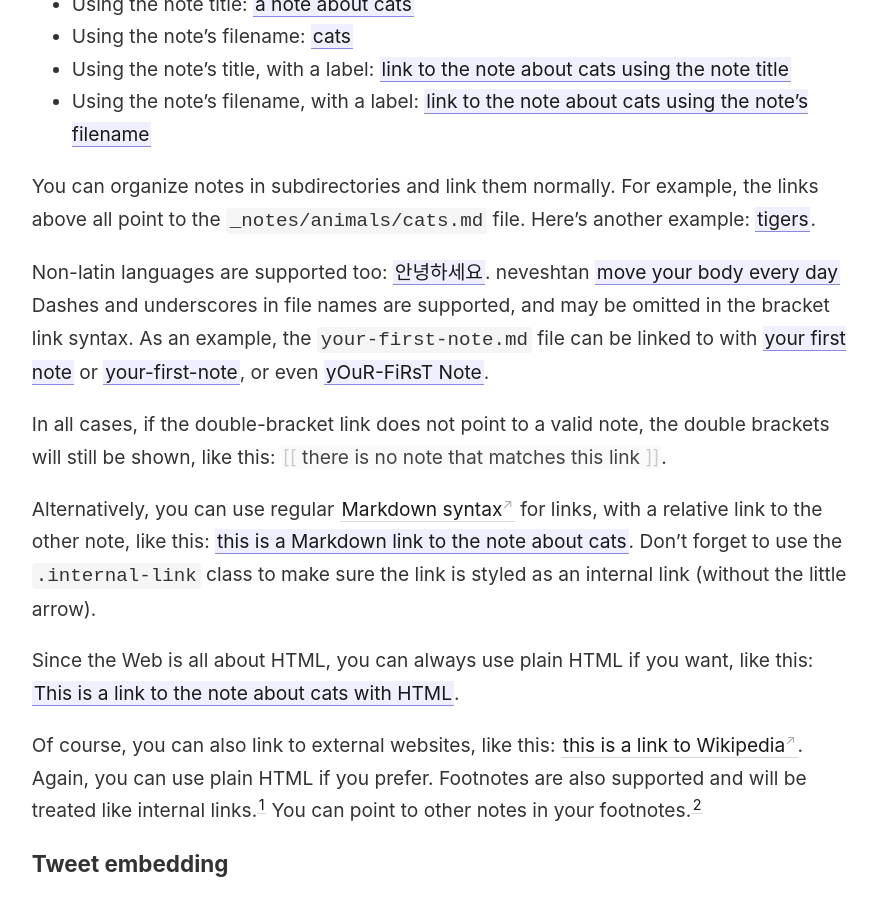
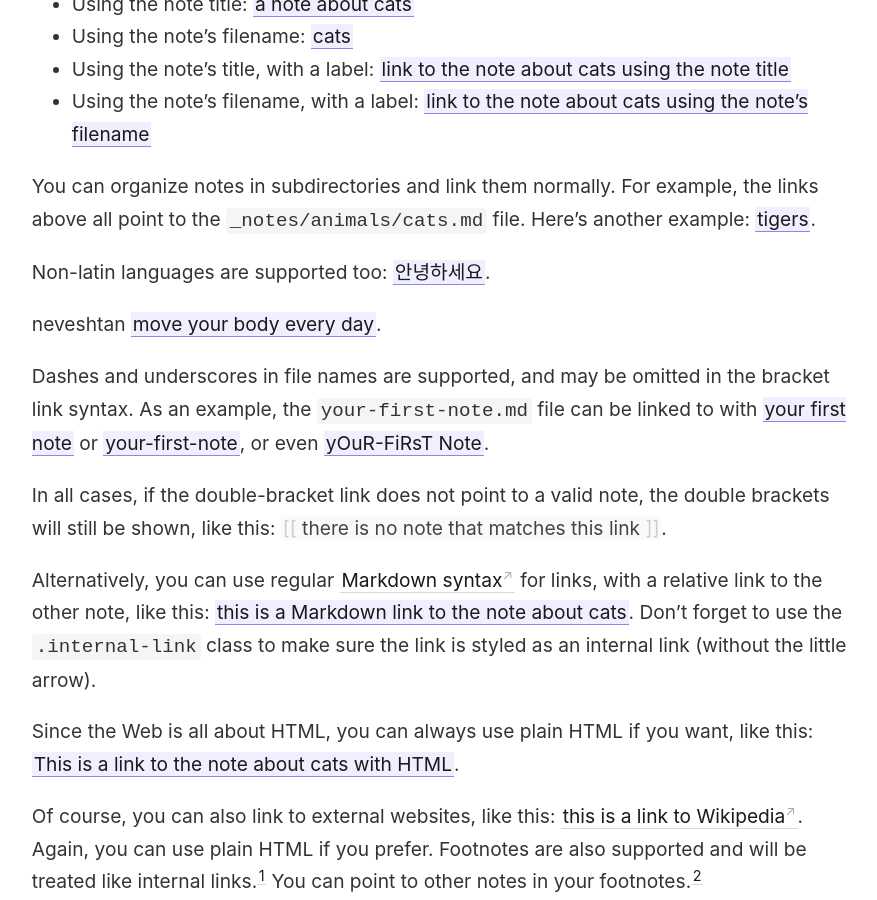
Before and after one commit to edrissss/digital-garden, a Jekyll site: the page built from _notes/your-first-note.md, in a window 1280 px wide and 900 px high, scrolled down 530 px. Shown: the whole window, without its empty margins (45-922 px from the left). Built offline with Jekyll 4.4.1, drawn with Linux system fonts in a browser that asks for light colours.

```diff
--- a/_notes/your-first-note.md
+++ b/_notes/your-first-note.md
@@ -18,7 +18,9 @@ To link to another note, you can use multiple syntaxes. The following four use t
 You can organize notes in subdirectories and link them normally. For example, the links above all point to the `_notes/animals/cats.md` file. Here's another example: [[tigers]].
 
 Non-latin languages are supported too: [[안녕하세요]].
-neveshtan [[move your body every day]]
+
+neveshtan [[move your body every day]].
+
 Dashes and underscores in file names are supported, and may be omitted in the bracket link syntax. As an example, the `your-first-note.md` file can be linked to with [[your first note]] or [[your-first-note]], or even [[yOuR-FiRsT Note]].
 
 In all cases, if the double-bracket link does not point to a valid note, the double brackets will still be shown, like this: [[there is no note that matches this link]].
```
